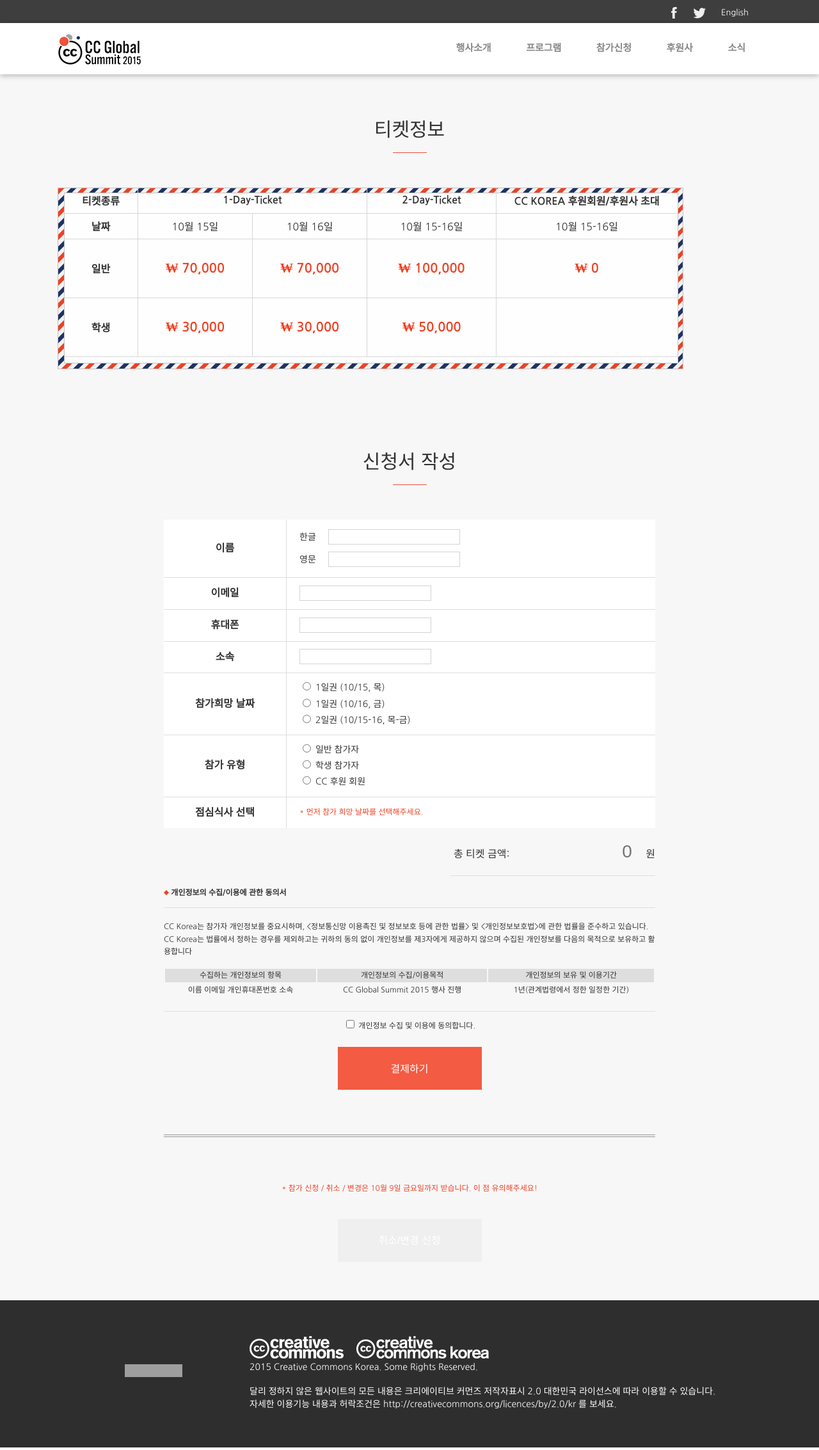
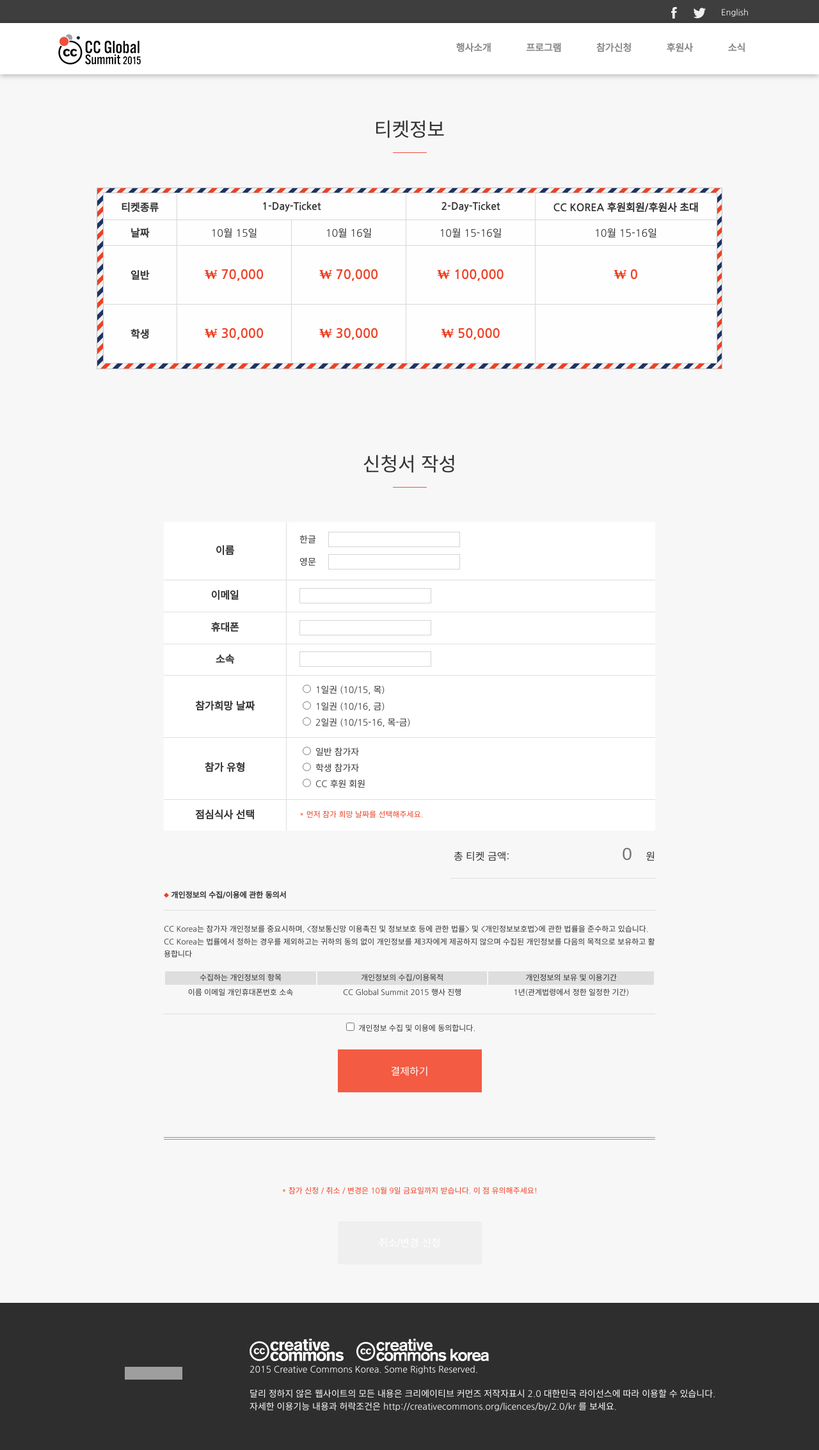
Before and after one commit to creativecommonskorea/2015-global-summit, a Jekyll site: the page built from attend.html, in a window 1280 px wide. Shown: the whole page at 64% size. Built offline with Jekyll 4.4.1, drawn with Linux system fonts in a browser that asks for light colours; nearby versions of some CDN libraries; grey boxes are pictures that could not be loaded.

Commit message:
참가신청 페이지 스타일 수정

```diff
--- a/css/attend.scss
+++ b/css/attend.scss
@@ -59,7 +59,7 @@
       display: none;
     }
     @media screen and (min-width: 1000px) {
-      display: block;
+      display: inline-block;
     }
     position: relative;
     z-index: 10;
--- a/css/main.css
+++ b/css/main.css
@@ -1533,7 +1533,7 @@ a {
         display: none; } }
     @media screen and (min-width: 1000px) {
       .attend_wrap .ticket_info {
-        display: block; } }
+        display: inline-blockblock; } }
     .attend_wrap .ticket_info table {
       width: 958px;
       height: 265px;
```
